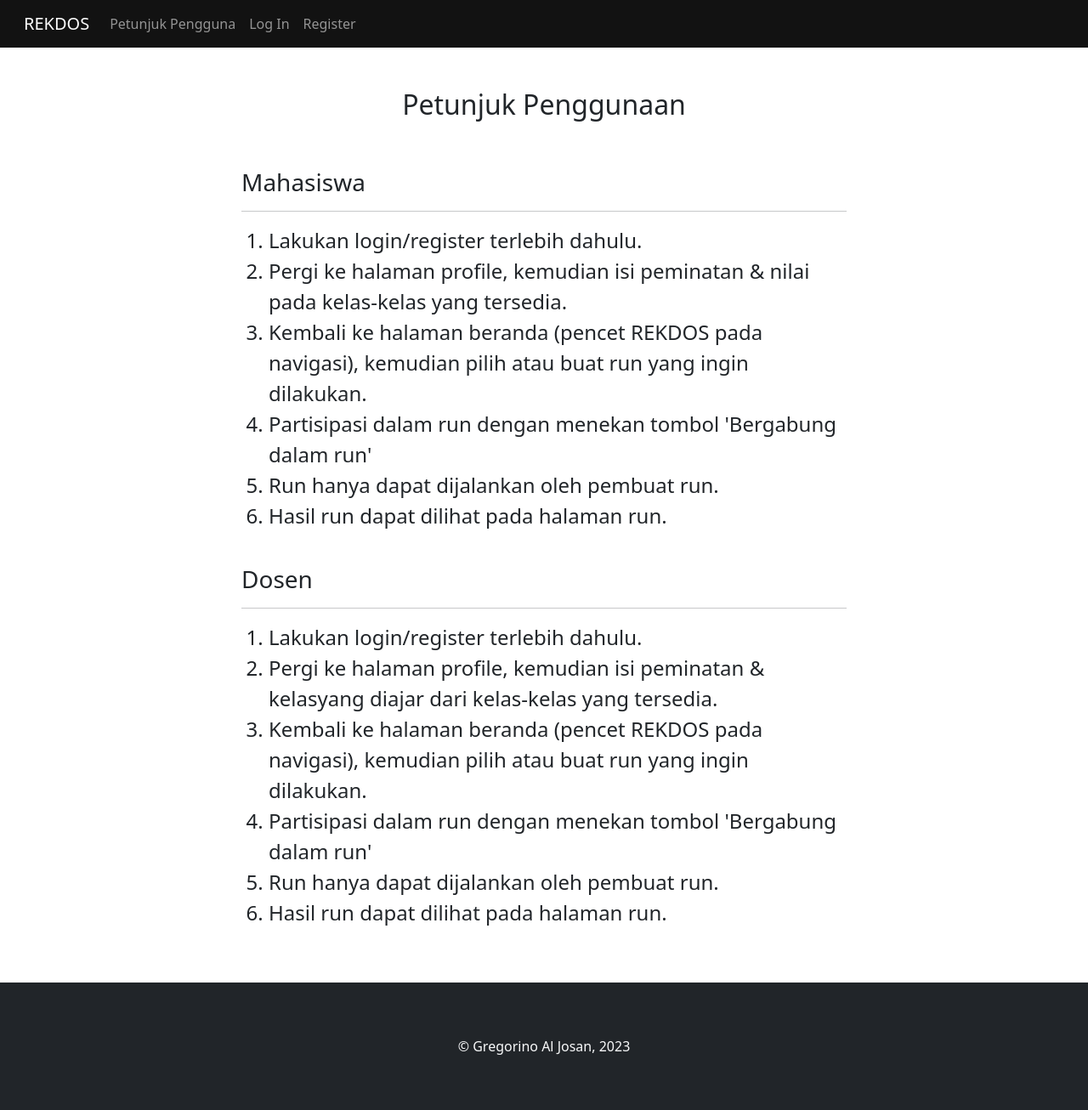
After one commit to rinogrego/rekdos, a Django app: page /petunjuk in a window 1280 px wide. The commit adds this page. Shown: the whole page at 85% size. Run offline with Django 4.2, Linux system fonts and the light colour scheme.

```diff
--- a/rekomendasi/templates/rekomendasi/layout.html
+++ b/rekomendasi/templates/rekomendasi/layout.html
@@ -18,6 +18,9 @@
           </button>
           <div class="collapse navbar-collapse" id="navbarMainPage">
             <ul class="navbar-nav mr-auto ">
+              <li class="nav-item">
+                <a class="nav-link" href="{% url 'petunjuk' %}">Petunjuk Pengguna</a>
+              </li>
               {% if user.is_authenticated %}
               <li class="nav-item">
                 <a class="nav-link" href="{% url 'profile' user.username %}"><strong>{{ user.username }} ({{ user.get_role_display }})</strong></a>
--- /dev/null
+++ b/rekomendasi/templates/rekomendasi/petunjuk.html
@@ -0,0 +1,41 @@
+{% extends 'rekomendasi/layout.html' %}
+
+{% load static %}
+
+
+{% block body %}
+
+<div class="container">
+    <div class="row mb-5">
+        <div class="col-md-2"></div>
+        <div class="col-md-8">
+            <div class="container">
+                <h2 class="text-center p-5">Petunjuk Penggunaan</h2>
+                <h3>Mahasiswa</h3>
+                <hr>
+                <ol class="fs-4 text">
+                    <li>Lakukan login/register terlebih dahulu.</li>
+                    <li>Pergi ke halaman profile, kemudian isi peminatan & nilai pada kelas-kelas yang tersedia.</li>
+                    <li>Kembali ke halaman beranda (pencet REKDOS pada navigasi), kemudian pilih atau buat run yang ingin dilakukan.</li>
+                    <li>Partisipasi dalam run dengan menekan tombol 'Bergabung dalam run'</li>
+                    <li>Run hanya dapat dijalankan oleh pembuat run.</li>
+                    <li>Hasil run dapat dilihat pada halaman run.</li>
+                </ol>
+                <br>
+                <h3>Dosen</h3>
+                <hr>
+                <ol class="fs-4 text">
+                    <li>Lakukan login/register terlebih dahulu.</li>
+                    <li>Pergi ke halaman profile, kemudian isi peminatan & kelasyang diajar dari kelas-kelas yang tersedia.</li>
+                    <li>Kembali ke halaman beranda (pencet REKDOS pada navigasi), kemudian pilih atau buat run yang ingin dilakukan.</li>
+                    <li>Partisipasi dalam run dengan menekan tombol 'Bergabung dalam run'</li>
+                    <li>Run hanya dapat dijalankan oleh pembuat run.</li>
+                    <li>Hasil run dapat dilihat pada halaman run.</li>
+                </ol>
+            </div>
+        </div>
+        <div class="col-md-2"></div>
+    </div>
+</div>
+
+{% endblock %}
--- a/rekomendasi/urls.py
+++ b/rekomendasi/urls.py
@@ -8,6 +8,7 @@ urlpatterns = [
     path("register", views.register, name="register"),
     path("profile/<str:profile_username>", views.profile, name="profile"),
     path("profile/<str:profile_username>/save", views.profile_save, name="profile-save"),
+    path("petunjuk", views.petunjuk, name="petunjuk"),
 
     path("run/<int:run_id>", views.run, name="run"),
     path("run/create", views.run_create, name="run-create"),
--- a/rekomendasi/views.py
+++ b/rekomendasi/views.py
@@ -54,7 +54,12 @@ def register(request):
   if request.method == "POST":
       username = request.POST["username"]
       email = request.POST["email"]
-      role = request.POST["role"]
+      try:
+          role = request.POST["role"]
+      except:
+          return render(request, "rekomendasi/register.html", {
+              "message": "Please provide role"
+          })
 
       # Ensure password matches confirmation
       password = request.POST["password"]
@@ -223,3 +228,9 @@ def run_finish(request, run_id):
         "message": message,
         "run_is_finished": True,
     })
+
+
+def petunjuk(request):
+    return render(request, "rekomendasi/petunjuk.html", {
+
+    })
```
Also changed, not shown: rekomendasi/rekdos.py (deleted, +0 -62 lines), rekomendasi/templates/rekomendasi/profile.html (+28 -26 lines), rekomendasi/templates/rekomendasi/run.html (+49 -6 lines), README.md.
